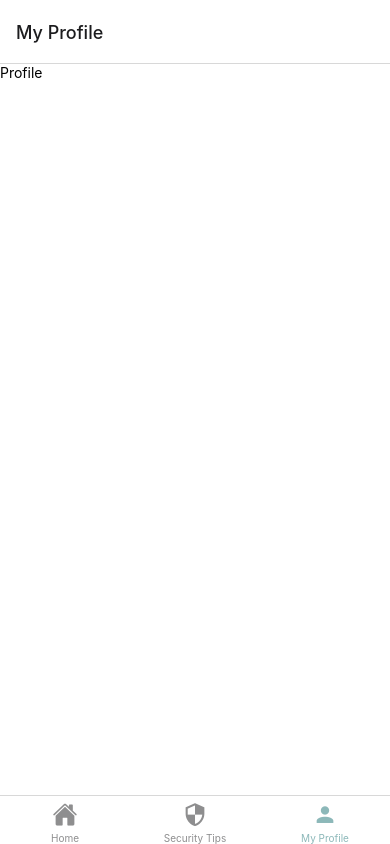
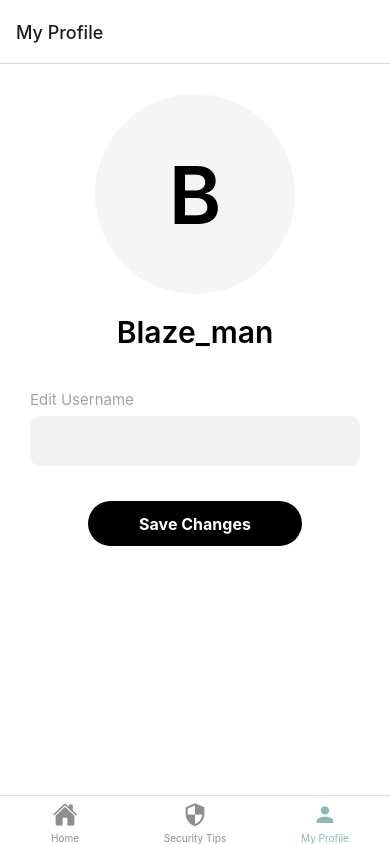
Before and after one commit to Ndblaze/Maximum, a React Native app: screen /Profile in a window 390 px wide. Built offline with nearby package versions, Linux system fonts and the light colour scheme.

Commit message:
working on the chat screen

```diff
--- a/components/Auth/AuthButton.js
+++ b/components/Auth/AuthButton.js
@@ -1,4 +1,4 @@
-import { StyleSheet, Text, View, TouchableOpacity, Button } from "react-native";
+import { StyleSheet, Text, View, TouchableOpacity } from "react-native";
 import React from "react";
 
 const AuthButton = ({ onPress, title }) => {
--- a/navigation/HomeNavigator.js
+++ b/navigation/HomeNavigator.js
@@ -12,15 +12,19 @@ export const HomeNavigator = () => (
       name="Room"
       component={Home}
       options={{
-        headerShown: false
+        headerShown: false,
       }}
     />
     <Stack.Screen
       name="Messaging"
       component={Messaging}
-      options={{
+      options={({ route }) => ({
         headerBackTitleVisible: false,
-      }}
+        title: route.params.title,
+        headerTitleStyle: {
+          fontWeight: "bold",
+        },
+      })}
     />
   </Stack.Navigator>
 );
--- a/screens/Auth/Register.js
+++ b/screens/Auth/Register.js
@@ -34,6 +34,7 @@ const Register = ({ navigation }) => {
 
         <Text style={styles.body}>Username</Text>
         <TextInput
+          maxLength={20}
           style={styles.username}
           defaultValue={username}
           onChangeText={(text) => setUsername(text)}
--- a/screens/Home/Home.js
+++ b/screens/Home/Home.js
@@ -1,8 +1,66 @@
 import { StyleSheet, Text, View, Image } from "react-native";
-import React from "react";
+import React, { useState } from "react";
 import Constants from "expo-constants";
+import { useNavigation } from "@react-navigation/native";
+
+const Sections = ({ sectionsArray }) => {
+  const navigation = useNavigation();
+
+  return (
+    <View style={styles.division}>
+      {sectionsArray.map((room) => (
+        <>
+          <View style={styles.divisionTitleContainer}>
+            <Text style={styles.divisionTitle}> {room.title} </Text>
+          </View>
+          {room.chartRoomTitle.map((chats) => (
+            <Text
+              onPress={() =>
+                navigation.navigate("Messaging", { title: "#" + "  " + chats })
+              }
+              style={styles.divisionRoom}
+            >
+              # {"   "}
+              {chats}
+            </Text>
+          ))}
+        </>
+      ))}
+    </View>
+  );
+};
 
 const Home = ({ navigation }) => {
+  //Admin room list details
+  const [adminRoomList, setAdminRoomList] = useState([
+    {
+      title: "Mentions",
+      nameDB: "announcements",
+      chartRoomTitle: ["announcements"],
+    },
+  ]);
+  const [mattersRoomList, setMattersRoomList] = useState([
+    {
+      title: "Matters-on-groung",
+      nameDB: "MattersOnGround",
+      chartRoomTitle: ["boys-are-scum"],
+    },
+  ]);
+  const [hotSpotRoomList, setHotSpotRoomList] = useState([
+    {
+      title: "Hot-spots",
+      nameDB: "HotSpots",
+      chartRoomTitle: [
+        "Bejaia",
+        "Boumerdes",
+        "Oran",
+        "Tizi",
+        "Constantine",
+        "Mostaganem",
+      ],
+    },
+  ]);
+
   return (
     <View style={styles.screen}>
       <View style={styles.headerNav}>
@@ -10,9 +68,14 @@ const Home = ({ navigation }) => {
           style={styles.image}
           source={require("../../assets/LogoIMG.png")}
         />
-        <Text style={styles.max} >max-imu-m</Text>
+        <Text style={styles.max}>max-im-um</Text>
       </View>
-      <Text onPress={() => navigation.navigate("Messaging")}>Home</Text>
+
+      <View style={styles.mainContent}>
+        <Sections sectionsArray={adminRoomList} />
+        <Sections sectionsArray={mattersRoomList} />
+        <Sections sectionsArray={hotSpotRoomList} />
+      </View>
     </View>
   );
 };
@@ -29,17 +92,41 @@ const styles = StyleSheet.create({
     backgroundColor: "#8CB8B9",
     height: 88,
     paddingLeft: 10,
-    flexDirection: 'row',
-    alignItems: "center"
+    flexDirection: "row",
+    alignItems: "center",
   },
   image: {
     height: 35,
     width: 40,
   },
-  max:{
+  max: {
     fontSize: 20,
     fontWeight: "bold",
     marginLeft: 2,
-    color: '#fff',
-  }
+    color: "#fff",
+  },
+  mainContent: {
+    marginTop: 40,
+    paddingLeft: 10,
+    paddingRight: 10,
+  },
+  division: {
+    marginBottom: 20,
+    paddingBottom: 20,
+    borderWidth: 1,
+    borderColor: "#fff",
+    borderBottomColor: "#F5F5F5",
+  },
+  divisionTitleContainer: {},
+  divisionTitle: {
+    fontSize: 18,
+    fontWeight: "700",
+  },
+  divisionRoom: {
+    fontSize: 18,
+    fontWeight: "600",
+    color: "#c4c4c4",
+    paddingTop: 20,
+    paddingLeft: 30,
+  },
 });
--- a/screens/Profile/Profile.js
+++ b/screens/Profile/Profile.js
@@ -1,14 +1,113 @@
-import { StyleSheet, Text, View } from "react-native";
-import React from "react";
+import {
+  StyleSheet,
+  Text,
+  View,
+  TextInput,
+  TouchableOpacity,
+} from "react-native";
+import React, { useState } from "react";
 import ScreenLayout from "../../components/common/ScreenLayout";
 const Profile = () => {
+  const [username, setUsername] = useState("Blaze_man");
+  const [newUsername, setNewUsername] = useState("");
+
+  const changeUsername = () => {
+    if (newUsername.length > 1) {
+      setUsername(newUsername);
+      setNewUsername("");
+    } else {
+      alert("username too short");
+    }
+  };
+
   return (
-    <ScreenLayout>
-      <Text>Profile</Text>
+    <ScreenLayout style={styles.screen}>
+      <View style={styles.container}>
+        <View style={styles.photo}>
+          <Text style={styles.firstLetter}>
+            {username ? username.charAt(0) : ""}
+          </Text>
+        </View>
+        <Text style={styles.username}>{username}</Text>
+      </View>
+
+      <Text style={styles.label}>Edit Username</Text>
+      <TextInput
+        maxLength={20}
+        style={styles.newUsername}
+        defaultValue={newUsername}
+        onChangeText={(text) => setNewUsername(text)}
+      />
+
+      <View style={styles.saveContainer}>
+        <TouchableOpacity style={styles.save} onPress={() => changeUsername()}>
+          <Text style={styles.buttonText}> Save Changes </Text>
+        </TouchableOpacity>
+      </View>
     </ScreenLayout>
   );
 };
 
 export default Profile;
 
-const styles = StyleSheet.create({});
+const styles = StyleSheet.create({
+  screen: {
+    paddingLeft: 15,
+    paddingRight: 15,
+  },
+  container: {
+    alignItems: "center",
+    justifyContent: "center",
+    marginTop: 30,
+  },
+  photo: {
+    height: 200,
+    width: 200,
+    borderRadius: 100,
+    backgroundColor: "#F5F5F5",
+    marginBottom: 20,
+    alignItems: "center",
+    justifyContent: "center",
+  },
+  firstLetter: {
+    fontSize: 80,
+    fontWeight: "600",
+  },
+  username: {
+    fontSize: 30,
+    fontWeight: "600",
+  },
+  label: {
+    fontSize: 15,
+    color: "#A1A1A1",
+    marginTop: 40,
+  },
+  newUsername: {
+    width: "100%",
+    height: 50,
+    paddingLeft: 10,
+    fontSize: 18,
+    borderRadius: 10,
+    marginTop: 7,
+    backgroundColor: "#F3F2F2",
+    marginBottom: 10,
+  },
+  saveContainer: {
+    alignItems: "center",
+    justifyContent: "center",
+    marginTop: 25,
+  },
+  save: {
+    backgroundColor: "#000",
+    width: "65%",
+    height: 45,
+    borderRadius: 50,
+    alignItems: "center",
+    justifyContent: "center",
+  },
+  buttonText: {
+    fontWeight: "700",
+    fontSize: 16,
+    color: "#fff",
+  },
+});
```
